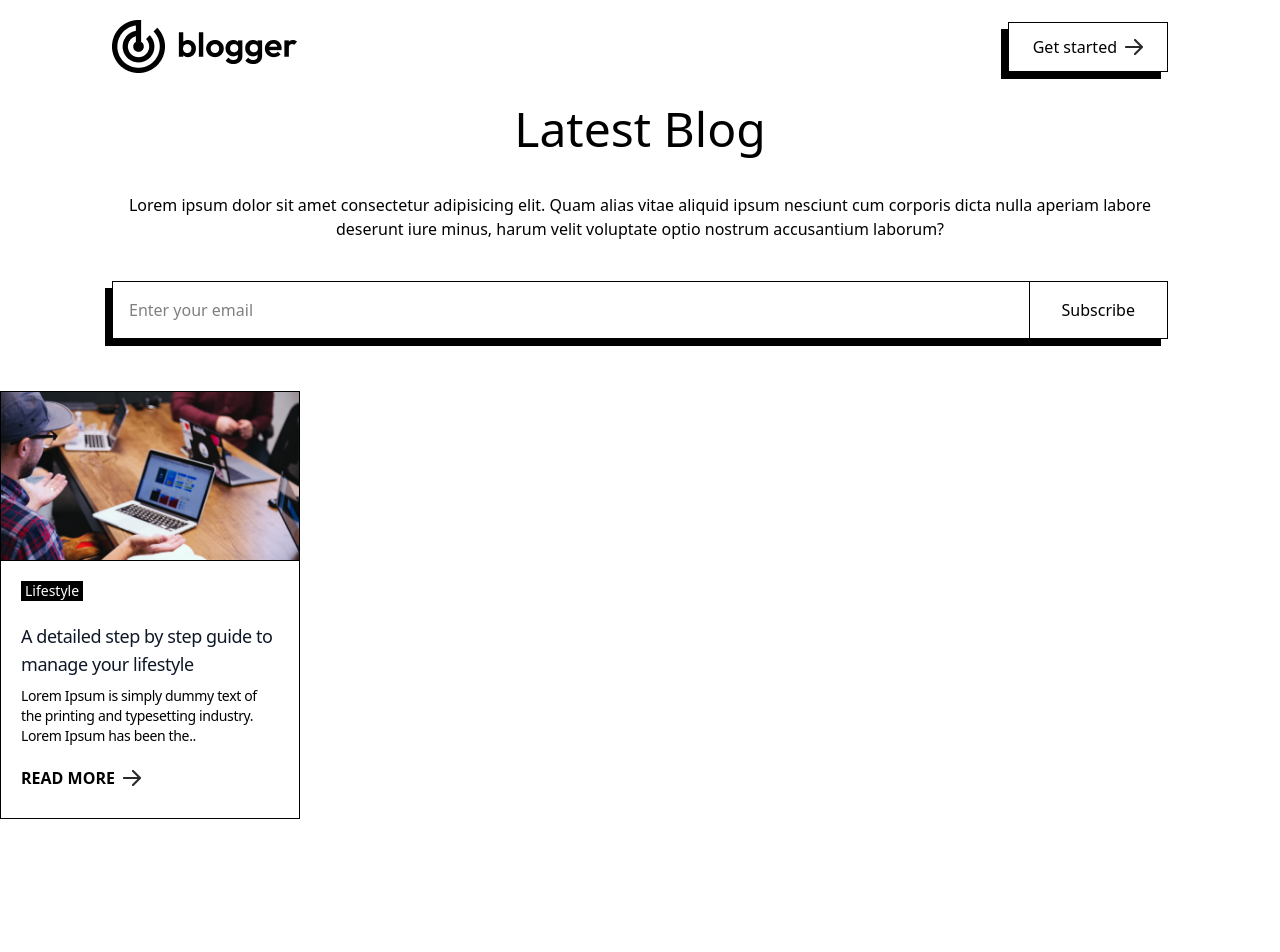
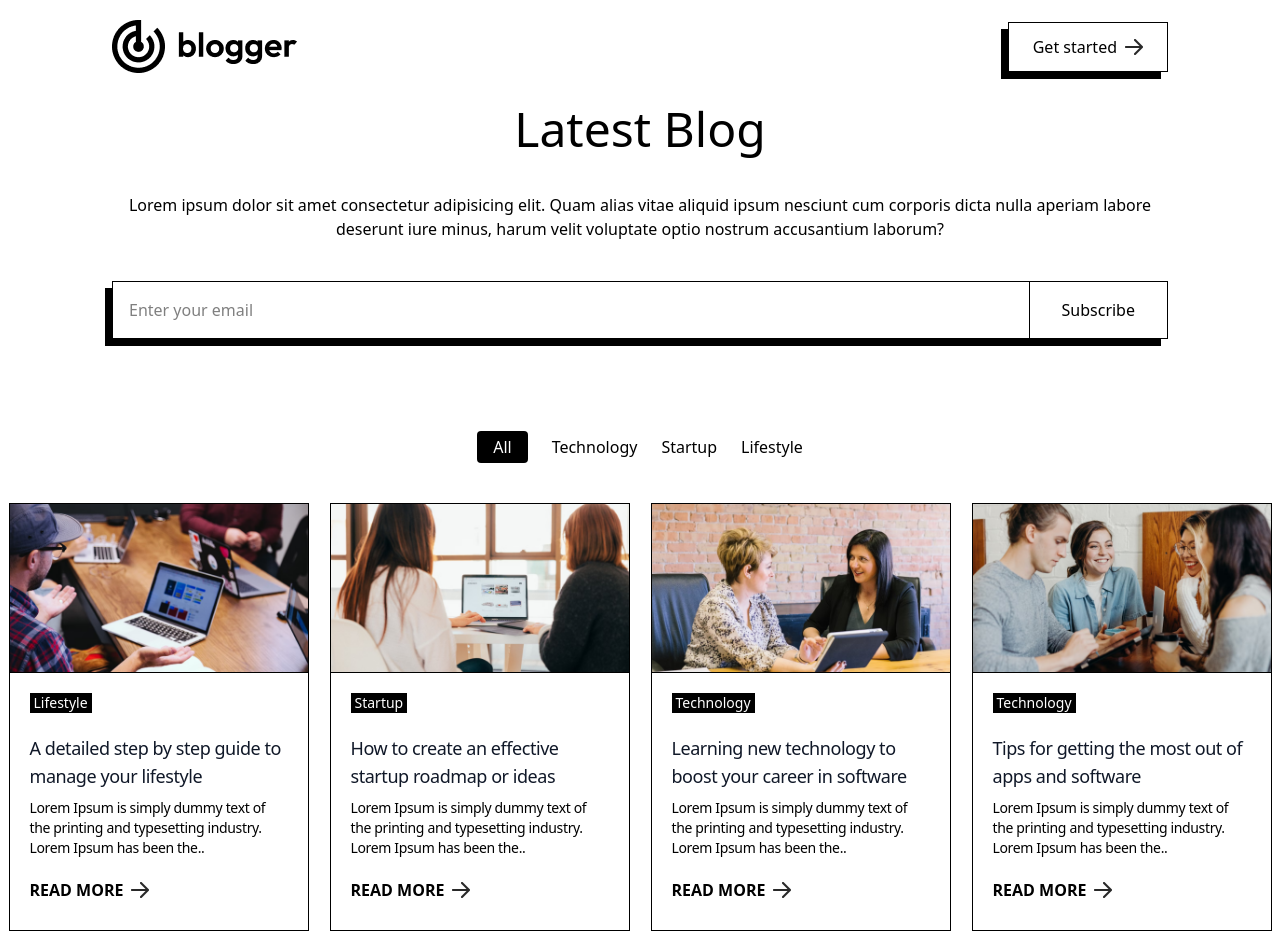
Before and after one commit to I3WX/Blog, a Next.js app in the folder blog-website/: page / in a window 1280 px wide. Shown: the top 952 px of the page. Before the commit the page ends 819 px from the top, so only its background shows below. Built offline with nearby package versions, Linux system fonts and the light colour scheme.

Commit message:
front page of blog website is created

```diff
--- a/blog-website/Components/BlogItem.jsx
+++ b/blog-website/Components/BlogItem.jsx
@@ -1,15 +1,15 @@
-import { assets ,blog_data} from '@/Assets/assets'
+import { assets } from '@/Assets/assets'
 import Image from 'next/image'
 import React from 'react'
 
-const BlogItem = () => {
+const BlogItem = ({title,description,category,image}) => {
   return (
     <div className='max-w-[330px] sm:max-w-[300px] bg-white border border-black hover:shadow-[-7px_7px_0px_#000000]'>
-      <Image src={blog_data[0].image} alt='' width={400} height={400} className='border-b border-black'/>
-      <p className='ml-5 mt-5 px-1 inline-block bg-black text-white text-sm'>{blog_data[0].category}</p>
+      <Image src={image} alt='' width={400} height={400} className='border-b border-black'/>
+      <p className='ml-5 mt-5 px-1 inline-block bg-black text-white text-sm'>{category}</p>
       <div className="p-5">
-        <h5 className='mb-2 text-lg font-medium tracking-tight text-gray-900'>{blog_data[0].title}</h5>
-        <p className='mb-3 text-sm tracking-tight text-grey-700'>{blog_data[0].description}</p>
+        <h5 className='mb-2 text-lg font-medium tracking-tight text-gray-900'>{title}</h5>
+        <p className='mb-3 text-sm tracking-tight text-grey-700'>{description}</p>
         <div className='inline-flex items-center py-2 font-semibold text-center'>
           READ MORE <Image src={assets.arrow} className='ml-2' alt=' width={12}'/>
         </div>
--- /dev/null
+++ b/blog-website/Components/BlogList.jsx
@@ -0,0 +1,23 @@
+import React from 'react'
+import { blog_data } from '@/Assets/assets'
+import BlogItem from './BlogItem'
+
+const BlogList = () => {
+  return (
+    <div>
+        <div className='flex justify-center gap-6 my-10'>
+            <button className='bg-black text-white py-1 px-4 rounded-sm'>All</button>
+            <button>Technology</button>
+            <button>Startup</button>
+            <button>Lifestyle</button>
+        </div>
+        <div className='flex flex-wrap justify-around gap-1 gap-y-10 mb-16 xl:mb-24'>
+            {blog_data.map((item ,index)=>{
+                return<BlogItem key={index} image={item.image} title={item.title} category={item.category} description={item.description}/>
+            })}
+        </div>
+    </div>
+  )
+}
+
+export default BlogList
--- a/blog-website/app/page.js
+++ b/blog-website/app/page.js
@@ -1,12 +1,12 @@
 'use client'
 import Header from "@/Components/Header"
-import BlogItem from "@/Components/BlogItem";
+import BlogList from "@/Components/BlogList";
 
 export default function Home() {
   return (
     <>
     <Header/>
-    <BlogItem/>
+    <BlogList/>
     </>
   );
 }
```
